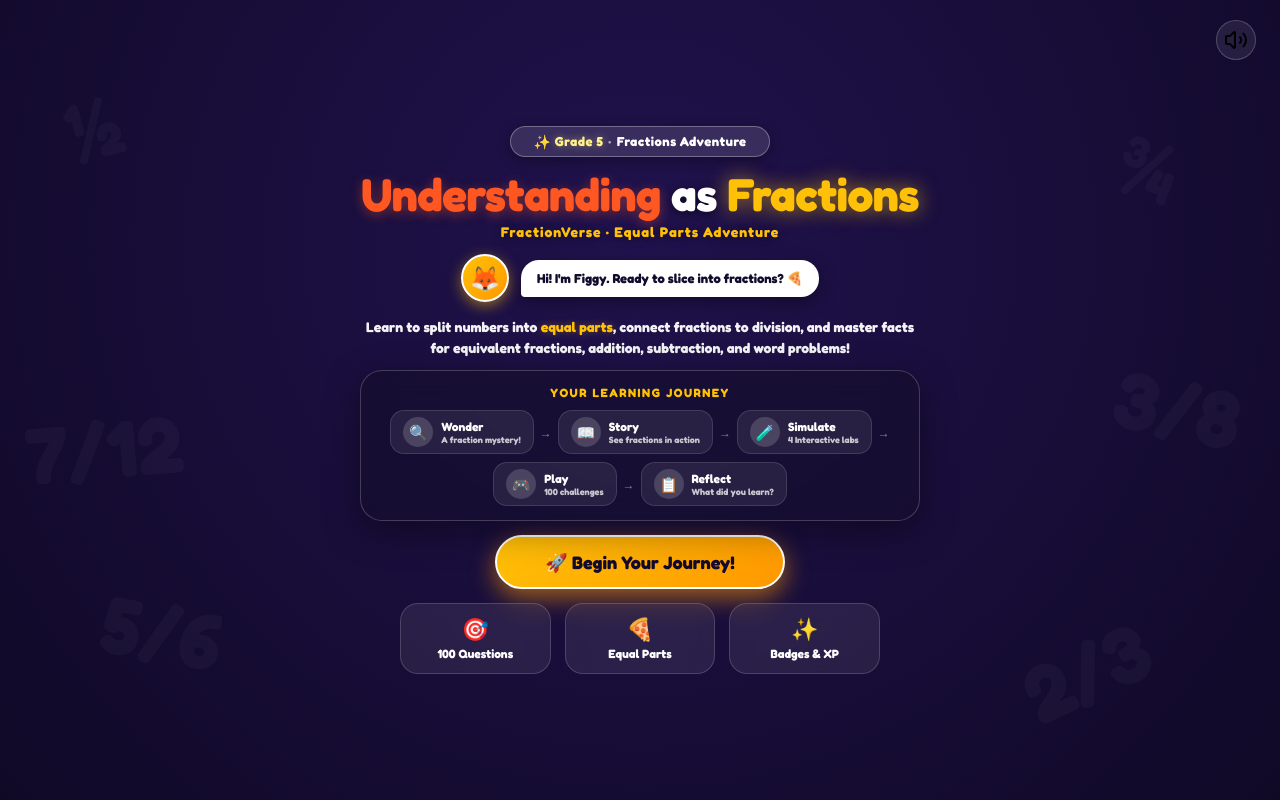
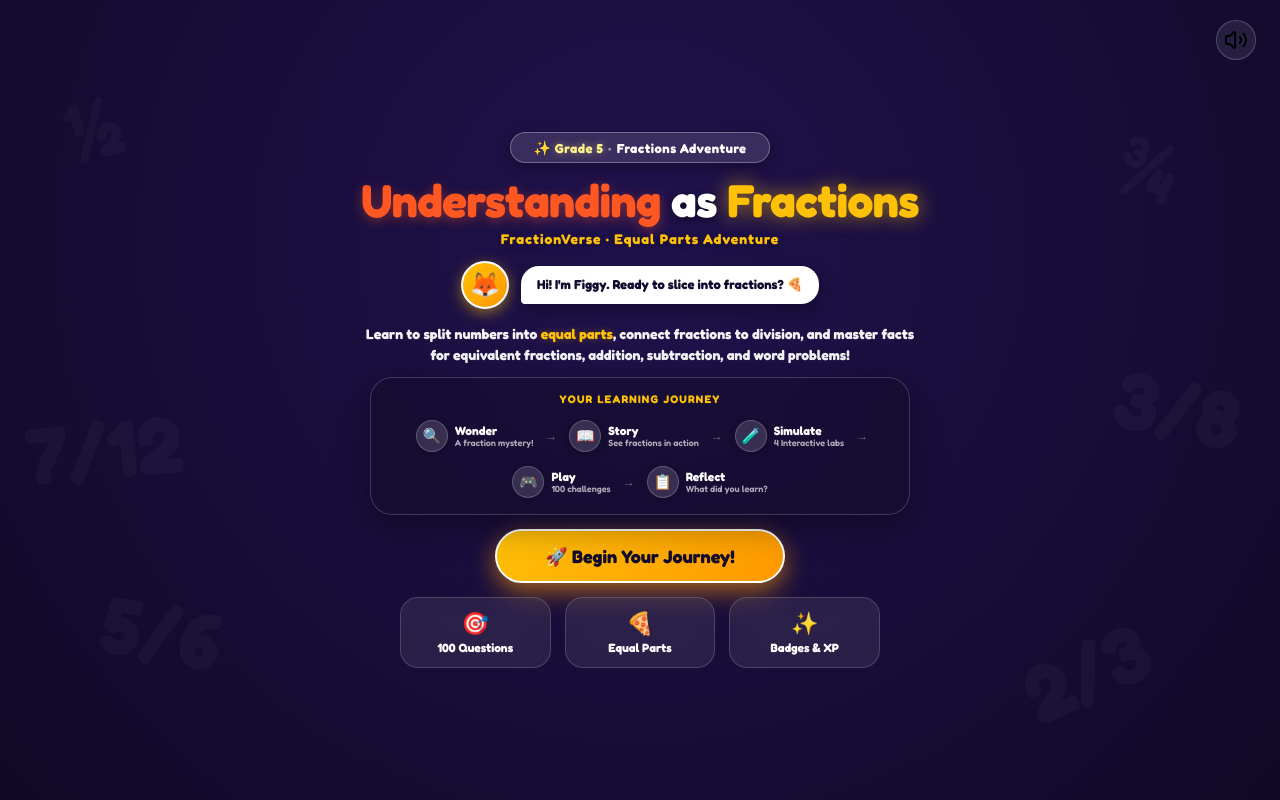
Before and after one commit to Anwesh0309/Understanding-Fractions-for-Grade-5, a React (Vite) app: page / in a window 1280 px wide. Built offline with nearby package versions, Linux system fonts and the light colour scheme; no server answers.

Commit message:
style: exact match YOUR LEARNING JOURNEY box to screenshot

```diff
--- a/src/App.css
+++ b/src/App.css
@@ -1690,39 +1690,39 @@ body, html {
 }
 
 .hero-ss-journey-card {
-  background: rgba(22, 14, 48, 0.8);
-  border: 1.5px solid rgba(255, 255, 255, 0.2);
+  background: rgba(22, 14, 48, 0.7);
+  border: 1.5px solid rgba(255, 255, 255, 0.18);
   border-radius: 22px;
-  padding: 14px 24px;
-  width: 100%;
-  max-width: 560px;
+  padding: 14px 22px;
+  width: 100%;
+  max-width: 540px;
   backdrop-filter: blur(14px);
   box-shadow: 0 10px 36px rgba(0, 0, 0, 0.4);
 }
 
 .journey-card-heading {
   font-family: 'Fredoka', sans-serif;
-  font-size: 12px;
+  font-size: 11px;
   font-weight: 900;
   color: #FFC107;
-  letter-spacing: 1.5px;
-  margin-bottom: 10px;
+  letter-spacing: 1.2px;
+  margin-bottom: 12px;
   text-align: center;
 }
 
 .journey-flow-layout {
   display: flex;
   flex-direction: column;
+  gap: 10px;
+}
+
+.journey-flow-row {
+  display: flex;
+  align-items: center;
+  justify-content: center;
   gap: 8px;
 }
 
-.journey-flow-row {
-  display: flex;
-  align-items: center;
-  justify-content: center;
-  gap: 6px;
-}
-
 .journey-flow-row.center-row {
   justify-content: center;
 }
@@ -1730,22 +1730,23 @@ body, html {
 .journey-flow-item {
   display: flex;
   align-items: center;
-  gap: 8px;
-  background: rgba(255, 255, 255, 0.08);
-  padding: 6px 12px;
-  border-radius: 14px;
-  border: 1px solid rgba(255, 255, 255, 0.12);
+  gap: 7px;
+  background: transparent;
+  padding: 2px 4px;
 }
 
 .item-icon-bg {
-  width: 30px;
-  height: 30px;
+  width: 32px;
+  height: 32px;
   border-radius: 50%;
-  background: rgba(255, 255, 255, 0.16);
+  background: rgba(255, 255, 255, 0.14);
+  border: 1px solid rgba(255, 255, 255, 0.2);
   display: flex;
   align-items: center;
   justify-content: center;
   font-size: 15px;
+  flex-shrink: 0;
+  box-shadow: 0 2px 8px rgba(0,0,0,0.2);
 }
 
 .item-labels {
@@ -1759,18 +1760,19 @@ body, html {
   font-size: 12px;
   font-weight: 900;
   color: #ffffff;
+  line-height: 1.1;
 }
 
 .item-desc {
   font-size: 9px;
-  font-weight: 700;
-  color: rgba(255, 255, 255, 0.75);
+  font-weight: 600;
+  color: rgba(255, 255, 255, 0.65);
   white-space: nowrap;
 }
 
 .flow-arrow {
   font-size: 12px;
-  color: rgba(255, 255, 255, 0.5);
+  color: rgba(255, 255, 255, 0.4);
   font-weight: 900;
 }
 
--- a/src/components/phases/WonderPhase.jsx
+++ b/src/components/phases/WonderPhase.jsx
@@ -27,7 +27,7 @@ export function WonderPhase({ isIntroScreen, setIsIntroScreen, onComplete }) {
         <div className="hero-ss-container">
           {/* Top Pill Badge */}
           <div className="hero-top-badge-pill">
-            <span className="badge-sparkle-yellow">✨</span>{' '}
+            <span className="badge-sparkle-yellow">✨ </span>{' '}
             <span className="badge-grade-light-yellow">Grade 5</span>{' '}
             <span className="badge-dot-white">·</span>{' '}
             <span className="badge-adventure-white">Fractions Adventure</span>
```
